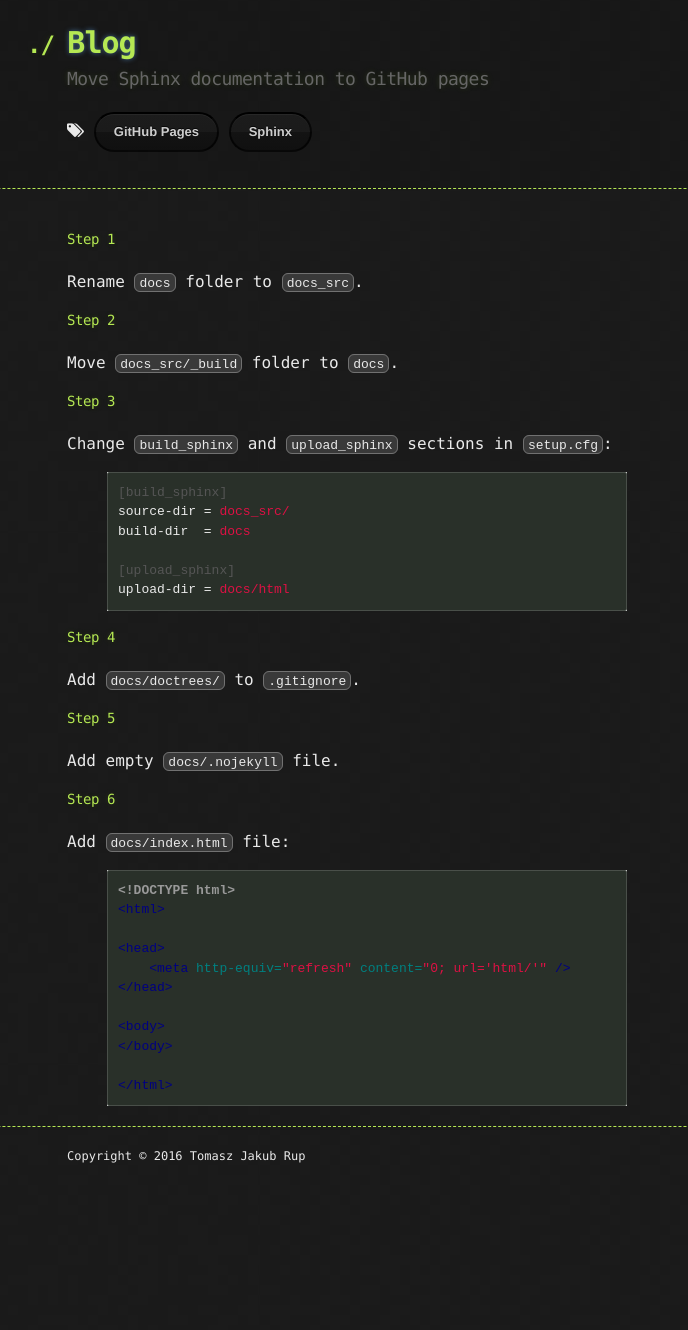
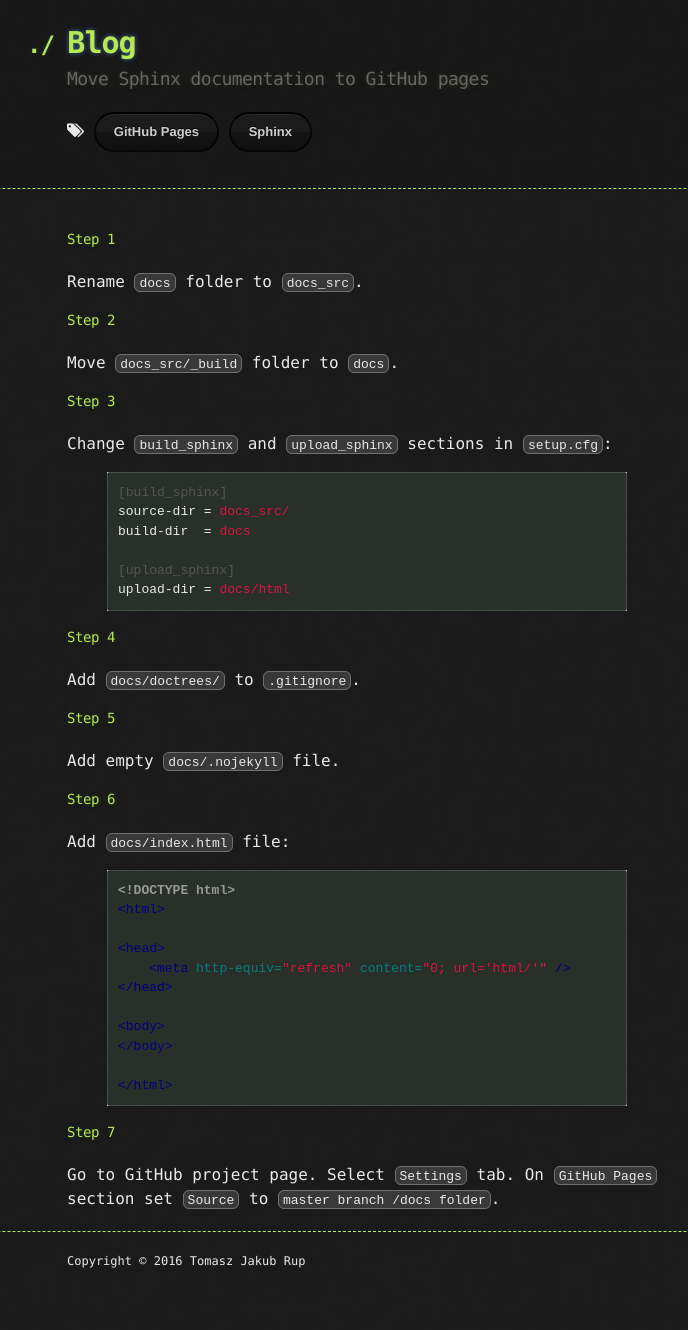
Before and after one commit to tomi77/blog, a Jekyll site: the page built from _posts/2016-08-22-move-sphinx-documentation-to-github-pages.md, in a window 1280 px wide. Shown: the whole page, without its empty margins (273-961 px from the left). Built offline with Jekyll 4.4.1, drawn with Linux system fonts in a browser that asks for light colours; nearby versions of some CDN libraries; before the commit the page ends 1225 px from its top, so only the background shows below that.

Commit message:
add step 7

```diff
--- a/_posts/2016-08-22-move-sphinx-documentation-to-github-pages.md
+++ b/_posts/2016-08-22-move-sphinx-documentation-to-github-pages.md
@@ -50,3 +50,7 @@ Add `docs/index.html` file:
 
 </html>
 {% endhighlight %}
+
+#### Step 7
+
+Go to GitHub project page. Select `Settings` tab. On `GitHub Pages` section set `Source` to `master branch /docs folder`.
```
